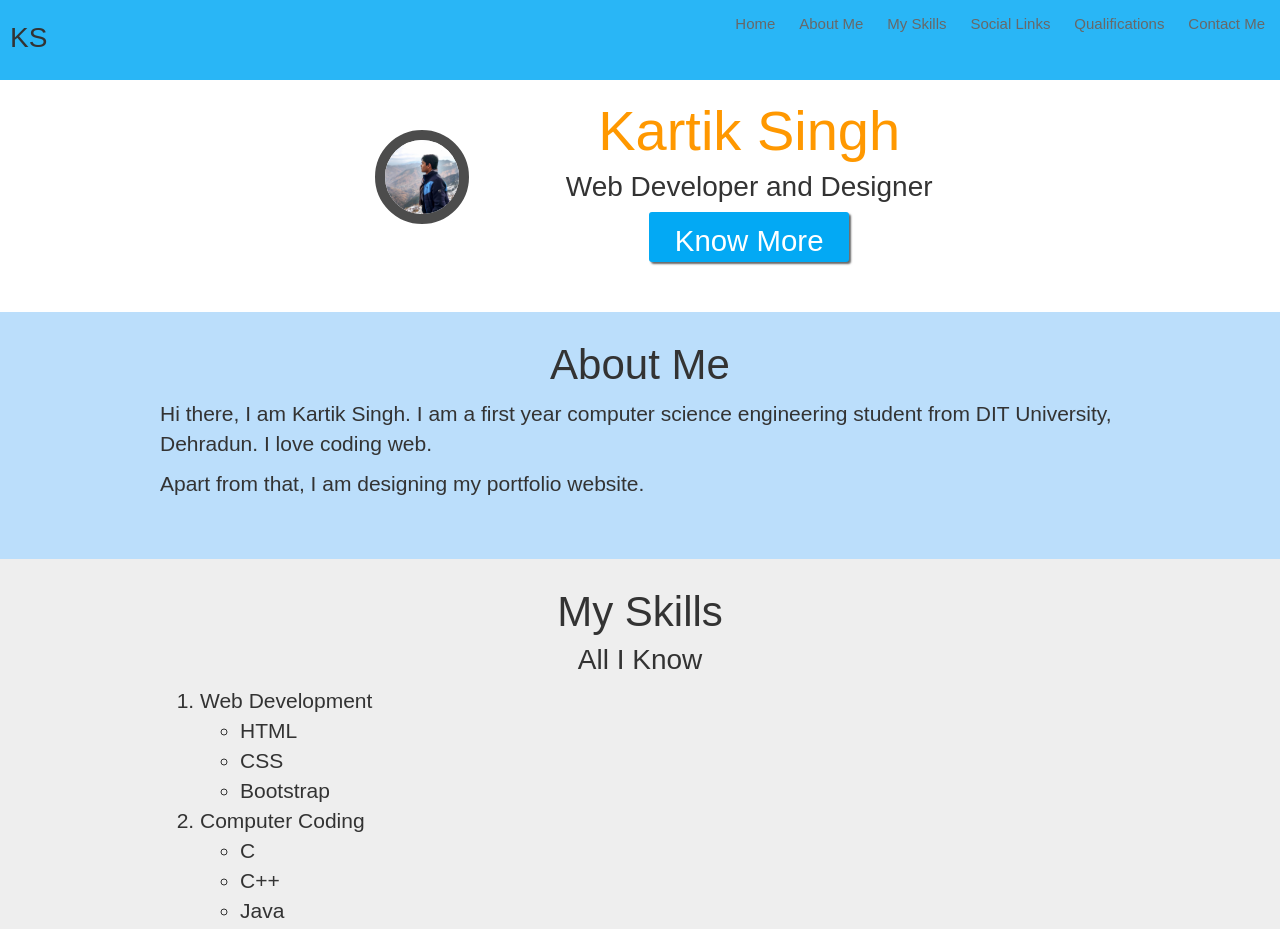
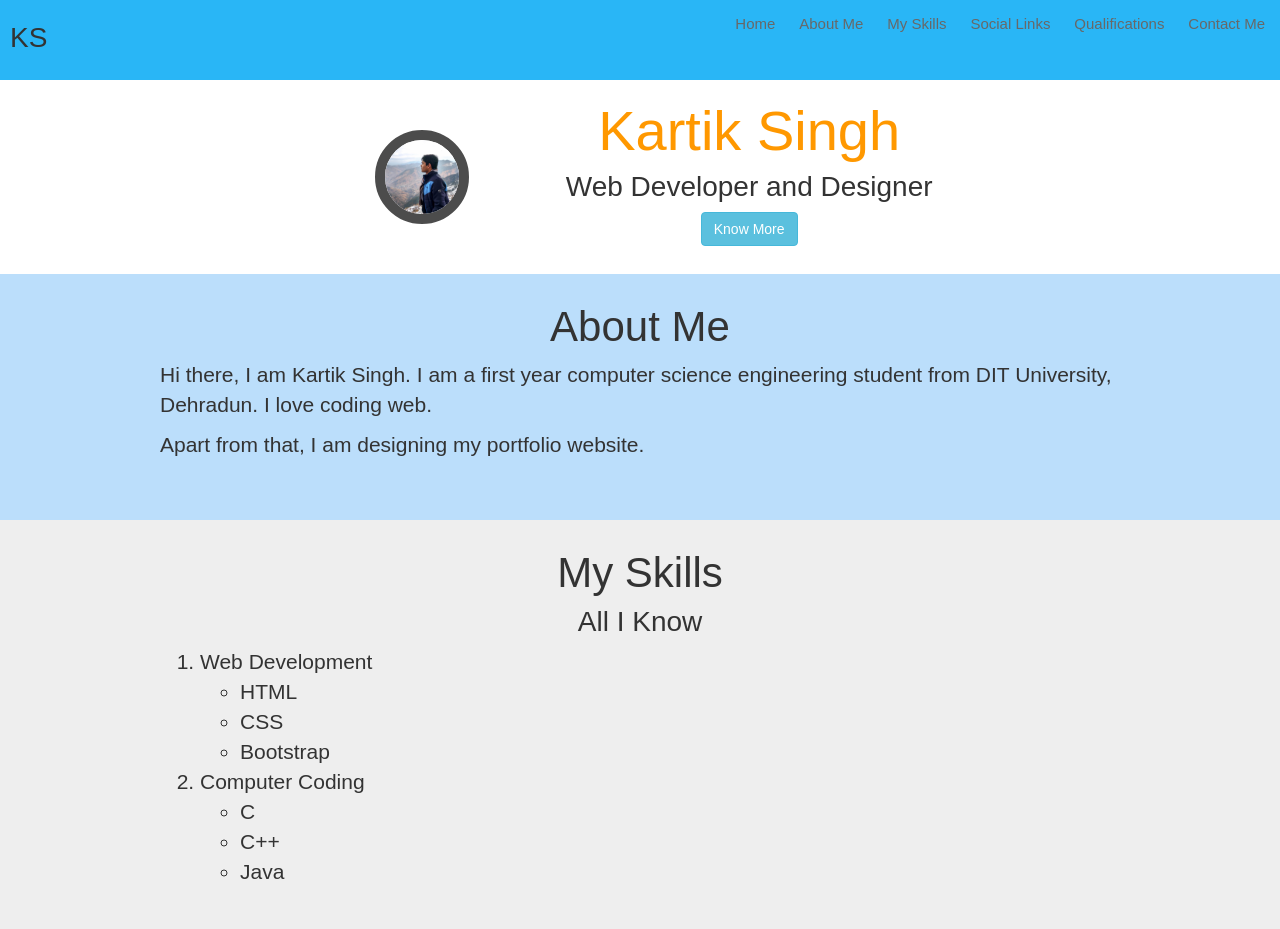
Before and after one commit to k19d9799/webd, a plain HTML site: page index.html in a window 1280 px wide. Shown: the top 929 px of the page. Drawn offline with Linux system fonts and the light colour scheme.

Commit message:
second commit

```diff
--- a/index.html
+++ b/index.html
@@ -34,8 +34,8 @@
 					<h5>Web Developer and Designer</h5>
 					<center>
 						<a href="#about" style="color:#ffffff;">
-							<div class="button">
-								Know More
+							<div>
+								<button type="button" class="btn btn-info">Know More</button>
 							</div></a>
 					</center>
 				</div>
```
